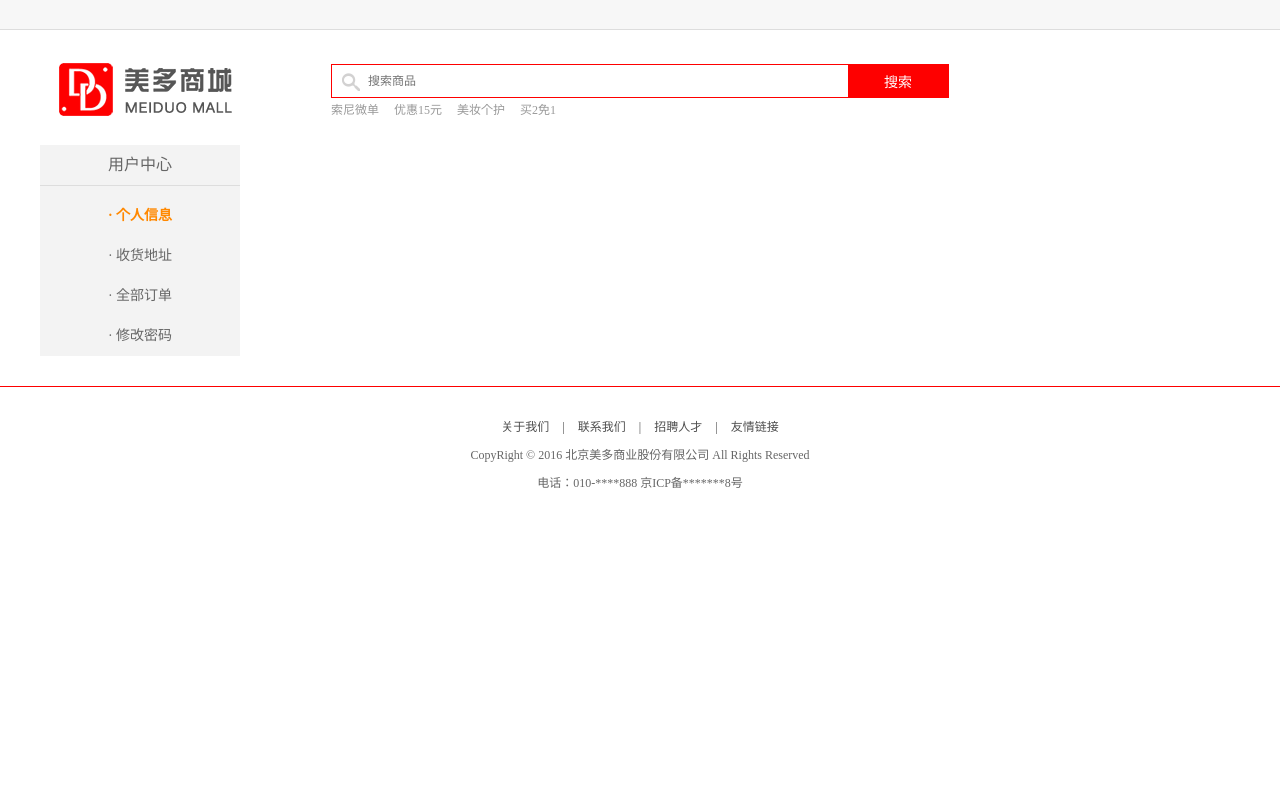
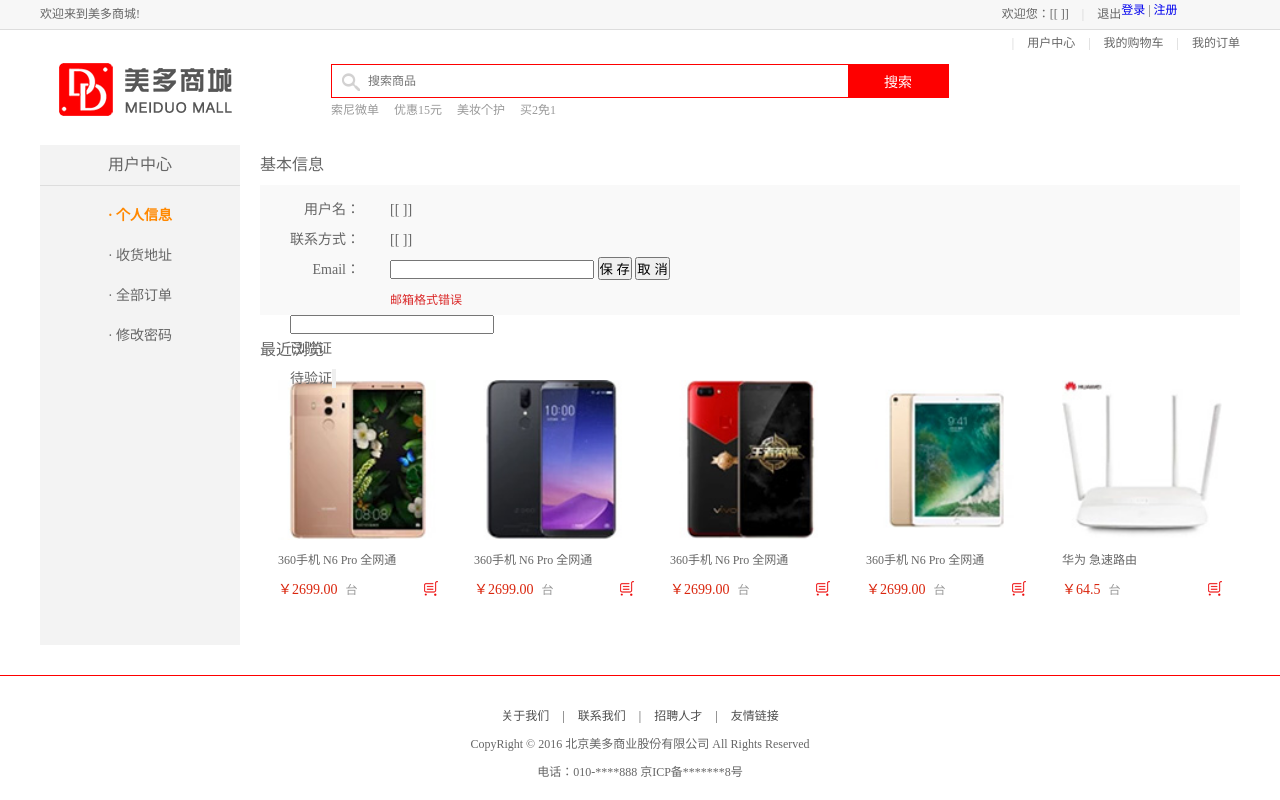
Before and after one commit to tinefy/meiduo_project, a Django app: page /info/ in a window 1280 px wide. Run offline with Django 4.2, Linux system fonts and the light colour scheme; the visitor is signed in with stand-in values (Sample User, id 1).

Commit message:
user_center_info

```diff
--- a/meiduo_mall/meiduo_mall/templates/user_center_info.html
+++ b/meiduo_mall/meiduo_mall/templates/user_center_info.html
@@ -1,5 +1,5 @@
 <!DOCTYPE html PUBLIC "-//W3C//DTD XHTML 1.0 Transitional//EN" "http://www.w3.org/TR/xhtml1/DTD/xhtml1-transitional.dtd">
-<html xmlns="http://www.w3.org/1999/xhtml" xml:lang="en">
+<html xmlns="httpen">
 <head>
 	<meta http-equiv="Content-Type" content="text/html;charset=UTF-8">
 	<title>美多商城-用户中心</title>
@@ -11,15 +11,15 @@
 <body>
 	<div id="app">
 	<div class="header_con">
-		<div class="header" v-cloak>
+		<div class="header" >
             <div class="welcome fl">欢迎来到美多商城!</div>
             <div class="fr">
-                <div v-if="username" class="login_btn fl">
-                    欢迎您：<em>[[ username ]]</em>
+                <div  class="login_btn fl">
+                    欢迎您：<em>[[  ]]</em>
                     <span>|</span>
                     <a href="#">退出</a>
                 </div>
-                <div v-else class="login_btn fl">
+                <div >
                     <a href="#">登录</a>
                     <span>|</span>
                     <a href="#">注册</a>
@@ -60,27 +60,27 @@
 				<li><a href="user_center_pass.html">· 修改密码</a></li>
 			</ul>
 		</div>
-		<div class="right_content clearfix" v-cloak>
+		<div class="right_content clearfix" >
             <div class="info_con clearfix">
                 <h3 class="common_title2">基本信息</h3>
                 <ul class="user_info_list">
-                    <li><span>用户名：</span>[[ username ]]</li>
-                    <li><span>联系方式：</span>[[ mobile ]]</li>
+                    <li><span>用户名：</span>[[  ]]</li>
+                    <li><span>联系方式：</span>[[  ]]</li>
                     <li>
                         <span>Email：</span>
-                        <div v-if="set_email">
-                            <input v-model="email" @blur="check_email" type="email" name="email" class="email">
-                            <input @click="save_email" type="button" name="" value="保 存">
-                            <input @click="cancel_email" type="reset" name="" value="取 消">
-                            <div v-show="error_email" class="error_email_tip">邮箱格式错误</div>
+                        <div >
+                            <input   type="email" name="email" class="email">
+                            <input  type="button" name="" value="保 存">
+                            <input  type="reset" name="" value="取 消">
+                            <div  class="error_email_tip">邮箱格式错误</div>
                         </div>
                         <div v-else>
-                            <input v-model="email" type="email" name="email" class="email" readonly>
-                            <div v-if="email_active">
+                            <input  type="email" name="email" class="email" readonly>
+                            <div >
                                 已验证
                             </div>
                             <div v-else>
-                                待验证<input @click="save_email" :disabled="send_email_btn_disabled" type="button" :value="send_email_tip">
+                                待验证<input   type="button" >
                             </div>
                         </div>
                     </li>
```
